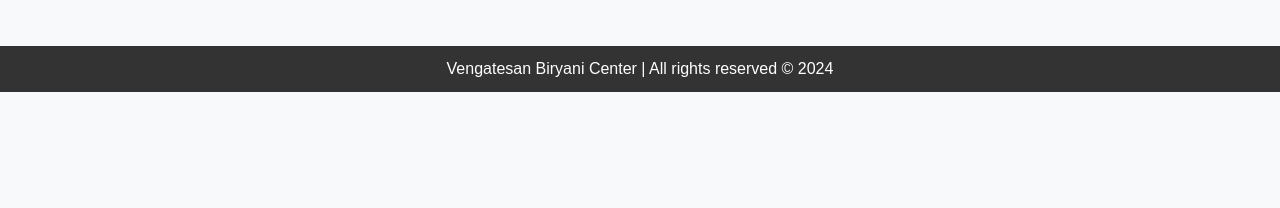
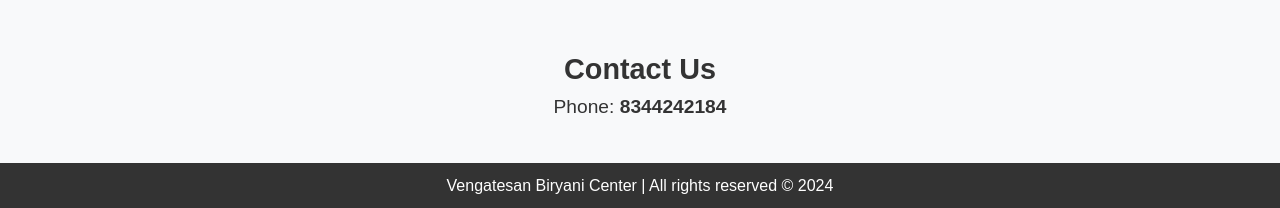
Before and after one commit to bhhackerkishor/BriyaniCenter, a plain HTML site: page index.html in a window 1280 px wide. Shown: the part 1820-2028 px from the top of the page. Before the commit the page ends 1912 px from the top, so only its background shows below. Drawn offline with Linux system fonts and the light colour scheme.

Commit message:
Update and rename briyani center .html to index.html

```diff
--- a/briyani center .html
+++ b/index.html
@@ -33,16 +33,17 @@
             left: 0;
             width: 100%;
             height: 100%;
-            background: rgba(0, 0, 0, 0.2);
+            background: rgba(0, 0, 0, 0.1);
             z-index: 1;
         }
         header h1 {
             font-size: 3.5rem;
             color: white;
-            z-index: 2;
+
+
         }
         header p {
-            z-index: 2;
+            ;
             font-size: 1.2rem;
         }
         .menu {
@@ -88,6 +89,11 @@
         .map-container {
             text-align: center;
             margin: 40px 0;
+        }
+        .contact-info {
+            text-align: center;
+            margin: 40px 0;
+            font-size: 1.2rem;
         }
         iframe {
             width: 100%;
@@ -140,6 +146,10 @@
         loading="lazy">
     </iframe>
 </div>
+<div class="contact-info">
+        <h2>Contact Us</h2>
+        <p>Phone: <strong>8344242184</strong></p>
+    </div>
 
     <!-- Footer Section -->
     <footer>
@@ -147,4 +157,4 @@
     </footer>
 
 </body>
-</html>
+</html></html>
```
